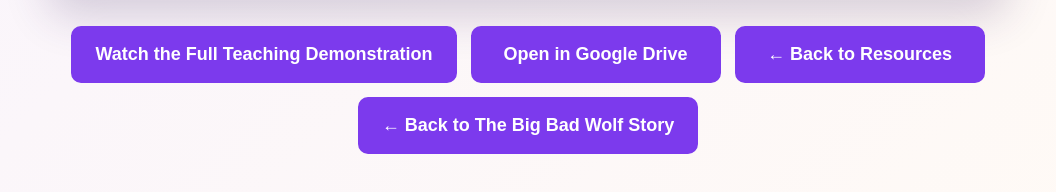
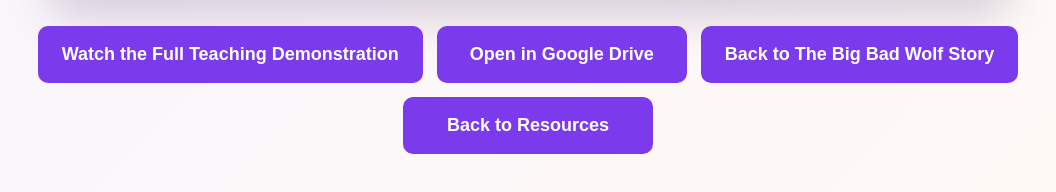
Before and after one commit to KamiBosh2025/kamis-gamified-english-resources, a website built with Vite: page teaching-demonstration.html in a window 1280 px wide. Shown: the part 1236-1428 px from the top of the page, without its empty margins (112-1168 px from the left). Built offline with nearby package versions, Linux system fonts and the light colour scheme; some packages are replaced by stand-ins of ours; no server answers; the database is empty.

Commit message:
Fix teaching demonstration back buttons and remove arrows

```diff
--- a/teaching-demonstration.html
+++ b/teaching-demonstration.html
@@ -83,19 +83,19 @@
             Open in Google Drive
           </a>
 
-          <a href="/resources.html" class="btn btn-outline-primary">
-            ← Back to Resources
+          <a href="/big-bad-wolf.html" class="btn btn-outline-primary">
+            Back to The Big Bad Wolf Story
           </a>
 
-          <a href="/big-bad-wolf.html" class="btn btn-outline-primary">
-            ← Back to The Big Bad Wolf Story
+          <a href="/resources.html?filter=kahoot#resource-big-bad-wolf" class="btn btn-outline-primary">
+            Back to Resources
           </a>
         </div>
       </div>
-   <div id="my-demonstrations-list"></div>
+      <div id="my-demonstrations-list"></div>
     </section>
   </main>
-<script type="module" src="/src/demonstrations.js"></script>
-<script type="module" src="/src/auth-nav.js"></script>
+  <script type="module" src="/src/demonstrations.js"></script>
+  <script type="module" src="/src/auth-nav.js"></script>
 </body>
 </html>
```
